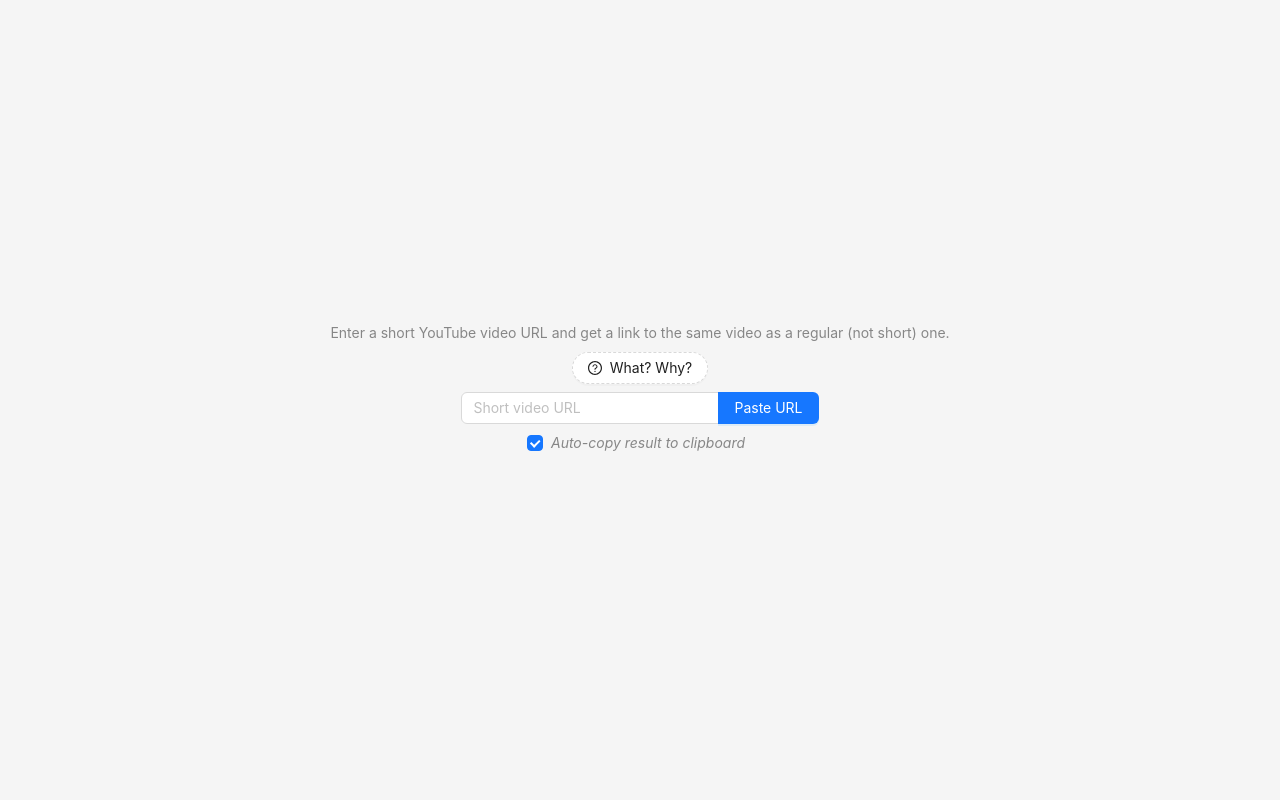
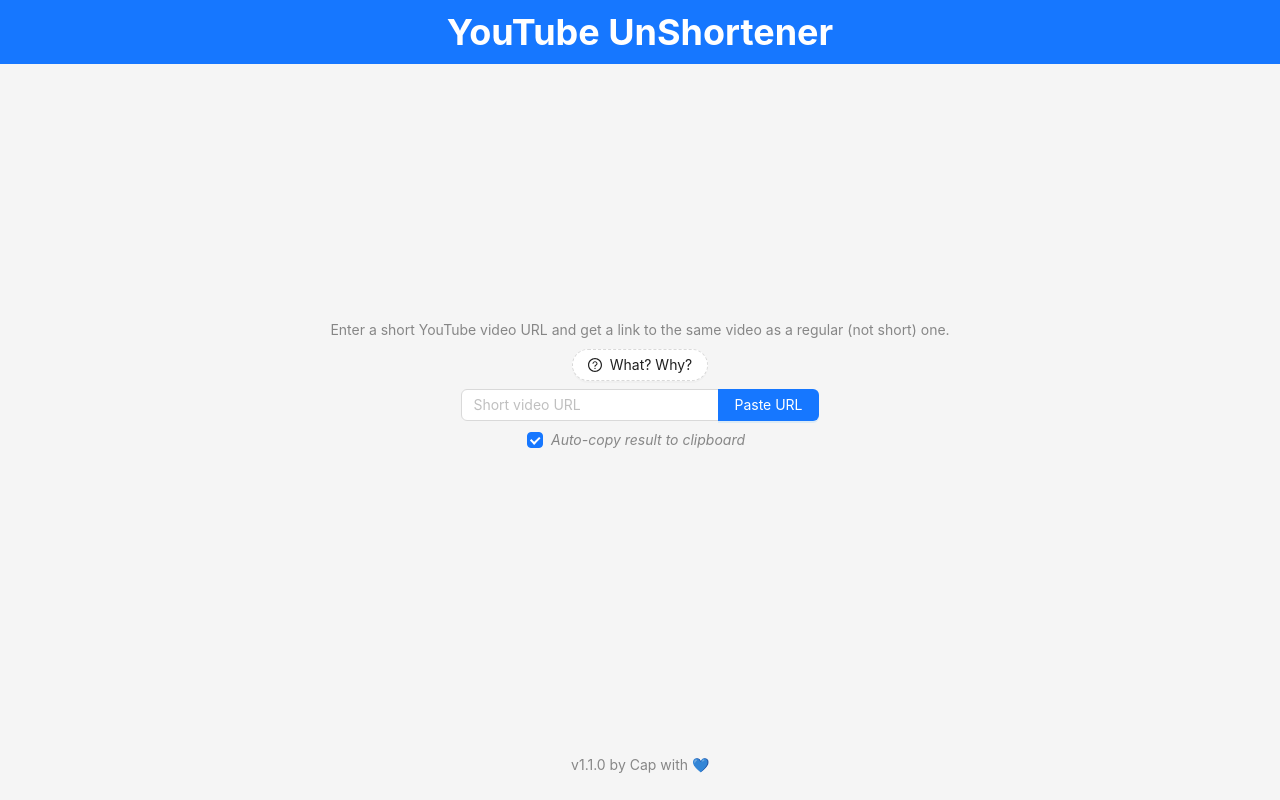
Before and after one commit to treble-snake/yt-unshortener, a Next.js app: page / in a window 1280 px wide. Built offline with nearby package versions, Linux system fonts and the light colour scheme.

Commit message:
chore: add header and footer

```diff
--- a/package.json
+++ b/package.json
@@ -9,6 +9,7 @@
     "lint": "next lint"
   },
   "dependencies": {
+    "@ant-design/colors": "^7.2.1",
     "@vercel/analytics": "^1.5.0",
     "antd": "^5.24.2",
     "next": "^15.3.4",
--- a/src/app/layout.tsx
+++ b/src/app/layout.tsx
@@ -1,6 +1,6 @@
-import type { Metadata } from "next";
-import { Geist, Geist_Mono } from "next/font/google";
-import { Analytics } from "@vercel/analytics/next"
+import type {Metadata} from "next";
+import {Geist, Geist_Mono} from "next/font/google";
+import {Analytics} from "@vercel/analytics/next"
 
 const geistSans = Geist({
   variable: "--font-geist-sans",
@@ -13,21 +13,22 @@
 });
 
 export const metadata: Metadata = {
-  title: "YouTube Unshort",
-  description: "To show YouTube shorts as normal videos",
+  title: "YouTube URL UnShortener",
+  description: "To share YouTube shorts as normal videos",
 };
 
 export default function RootLayout({
-  children,
-}: Readonly<{
+                                     children,
+                                   }: Readonly<{
   children: React.ReactNode;
 }>) {
   return (
-    <html lang="en" style={{height: '100%'}}>
-      <body style={{height: '100%', padding: 0, margin: 0}} className={`${geistSans.variable} ${geistMono.variable}`}>
-        {children}
-        <Analytics />
-      </body>
+    <html lang="en" style={{height: '100%', padding: 0, margin: 0}}>
+    <body style={{height: '100%', padding: 0, margin: 0}}
+          className={`${geistSans.variable} ${geistMono.variable}`}>
+    {children}
+    <Analytics/>
+    </body>
     </html>
   );
 }
--- a/src/app/page.tsx
+++ b/src/app/page.tsx
@@ -12,6 +12,7 @@
   Typography
 } from "antd";
 import {QuestionCircleOutlined} from "@ant-design/icons";
+import {purple, blue} from '@ant-design/colors'
 
 export default function Home() {
   const [url, setUrl] = React.useState<string>('');
@@ -23,6 +24,7 @@
 
   const {Compact} = Space;
   const {Text, Paragraph} = Typography;
+  const {Header, Footer, Content} = Layout;
 
   const transformUrl = (url: string) => {
     setIsError(false)
@@ -80,10 +82,23 @@
   )
 
   return (
-    <Layout style={{padding: '24px', width: '100%', height: '100%'}}>
+    <Layout style={{width: '100%', height: '100%'}}>
+      <Header style={{
+        color: 'white',
+        backgroundColor: blue.primary,
+        textAlign: 'center',
+        fontSize: 36,
+        fontWeight: 'bold'
+      }}>
+        YouTube UnShortener
+      </Header>
+      <Content style={{
+        padding: 24
+      }}>
         <Flex style={{width: '100%', height: '100%'}} justify={'center'}
               align={'center'}>
           <Space direction={'vertical'} style={{textAlign: 'center'}}>
+
             <Text type={'secondary'}>
               Enter a short YouTube video URL and get a
               link to the same video as a regular (not short) one.
@@ -110,7 +125,8 @@
               checked={autoCopy}
               onChange={() => setAutoCopy(!autoCopy)}
             >
-            <Text italic type={'secondary'}>Auto-copy result to clipboard</Text>
+              <Text italic type={'secondary'}>Auto-copy result to
+                clipboard</Text>
             </Checkbox>
             <Space direction={'vertical'}>
               {
@@ -136,6 +152,10 @@
             </Space>
           </Space>
         </Flex>
+      </Content>
+      <Footer style={{textAlign: 'center'}}>
+        <Text type={'secondary'}>v1.1.0 by Cap with</Text> 💙
+      </Footer>
     </Layout>
   );
 }
```
Also changed, not shown: 1 other file (tests, documents, lock files or other folders). Lines whose indentation alone changed are shown as unchanged.
